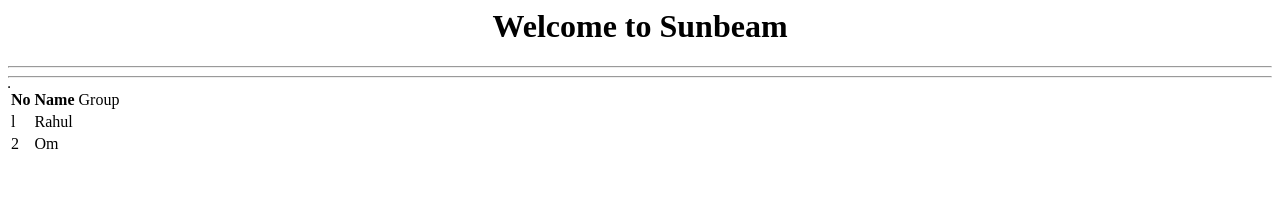
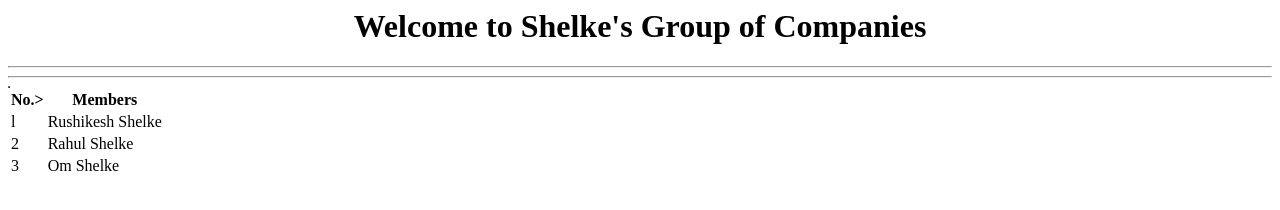
Before and after one commit to Rahul8838/sunbeam, a plain HTML site: page index.html in a window 1280 px wide. Drawn offline with Linux system fonts and the light colour scheme.

Commit message:
Shelke's

```diff
--- a/index.html
+++ b/index.html
@@ -1,30 +1,32 @@
 <html>
 	<head>
-		<title>Welcome to Sunbeam | Pune</title>
+		<title>Shelke's Group of Companies</title>
 	</head>
 
 	<body>
-		<h1 align='center'>Welcome to Sunbeam </h1>
+		<h1 align='center'>Welcome to Shelke's Group of Companies </h1>
 		<hr><hr>
 
 		<table border='1'>
 		<table>
 			<tr>
-				<th>No</th>
-				<th>Name</th>
-				<td>Group</td>
+				<th>No.>
+				<th>Members</th>
 			</tr>
 
 			<tr>
 				<td>l</td>
-				<td>Rahul</td>
+				<td>Rushikesh Shelke</td>
 			</tr>
 
 			<tr>
 				<td>2</td>
-				<td>Om</td>
+				<td>Rahul Shelke</td>
 			</tr>
-
+			<tr>
+                                <td>3</td>
+                                <td>Om Shelke</td>
+                        </tr>
 			<tr>
 				<td colspan='3'>&nbsp;</td>
 			</tr>
```
